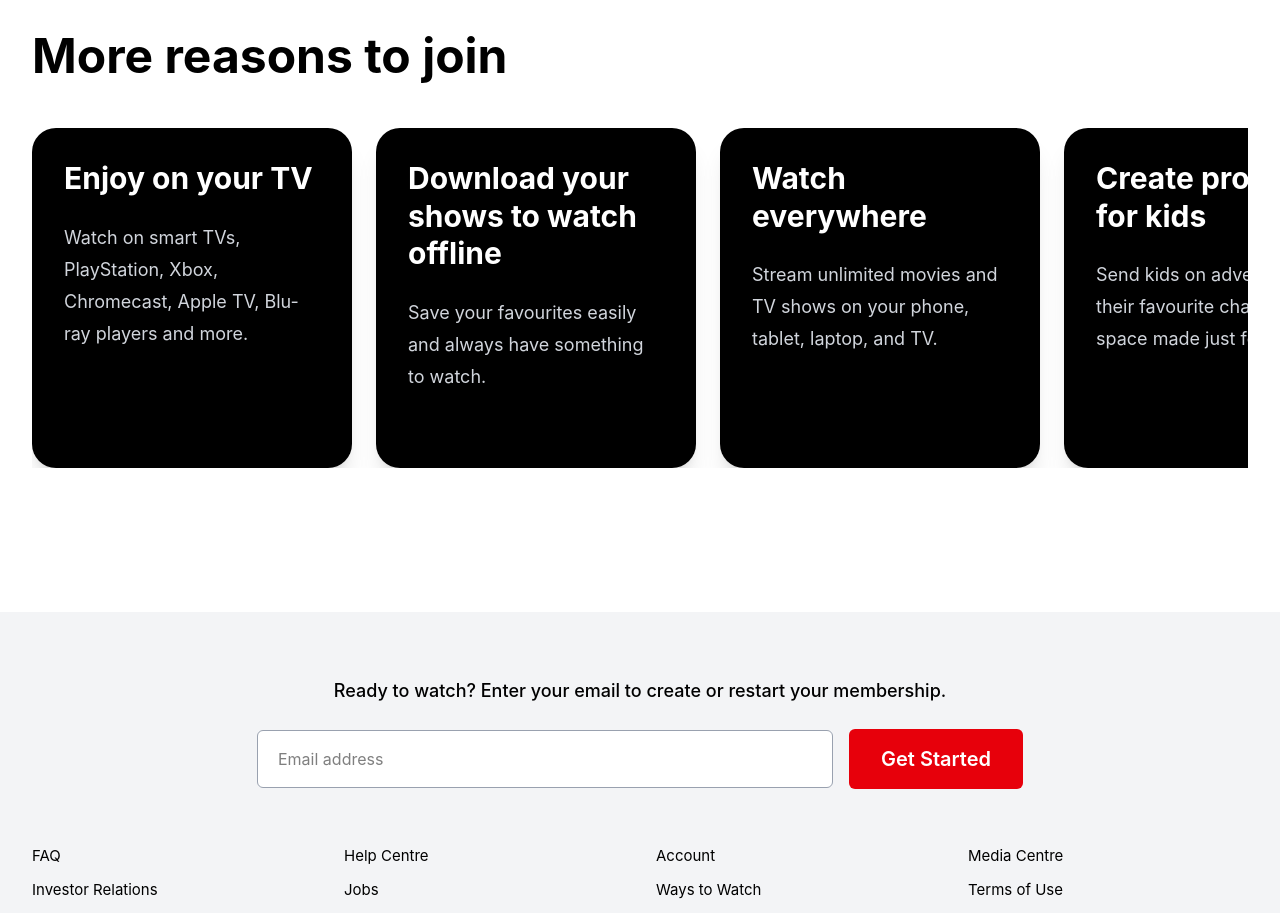
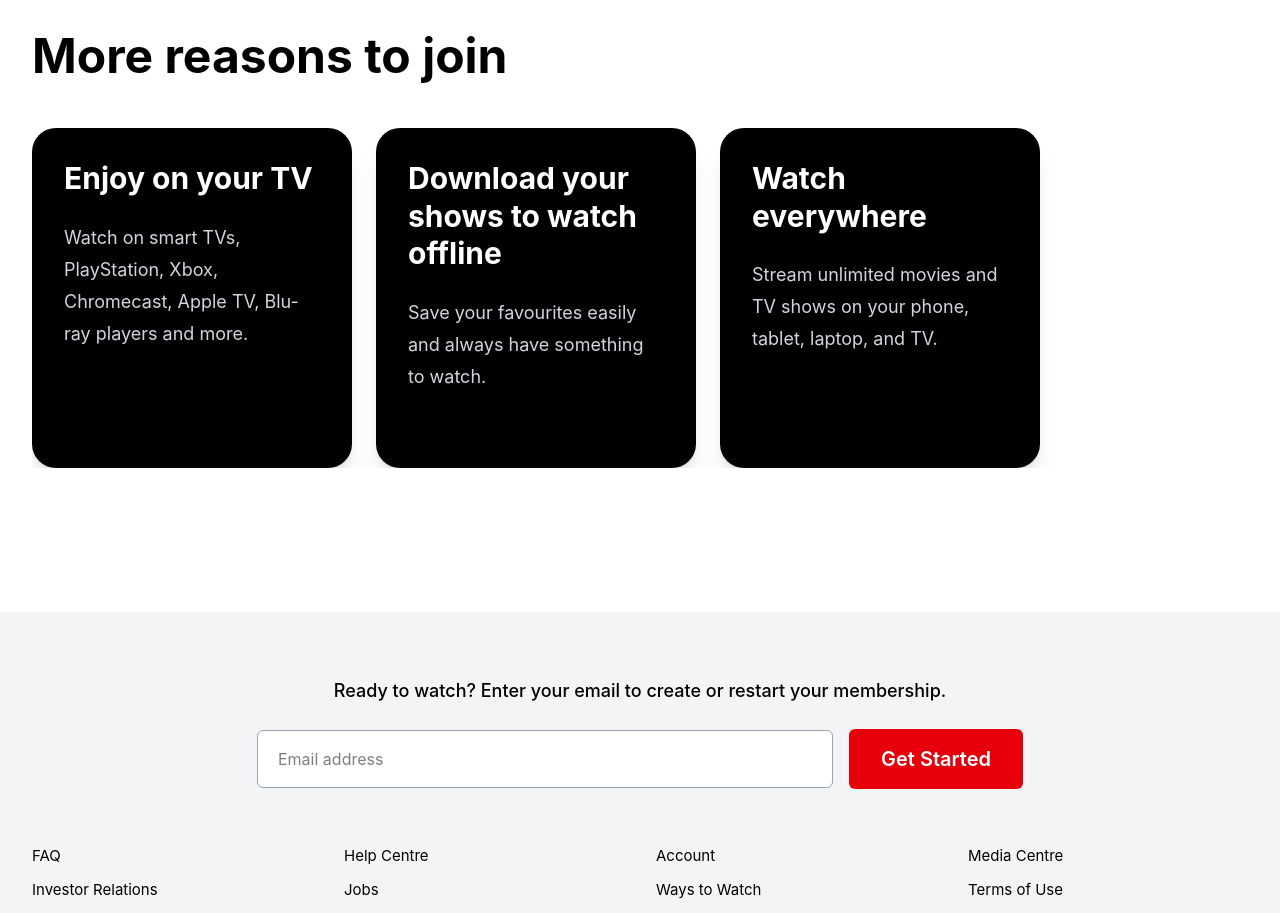
Before and after one commit to Divyanshu3470/MovieHub, a React (Vite) app: page / in a window 1280 px wide. Shown: the part 1160-2073 px from the top of the page. Built offline with nearby package versions, Linux system fonts and the light colour scheme; no server answers.

Commit message:
Update Reasons component

```diff
--- a/src/components/Reasons.jsx
+++ b/src/components/Reasons.jsx
@@ -18,10 +18,6 @@ function Reasons() {
     {
       title: "Watch everywhere",
       desc: "Stream unlimited movies and TV shows on your phone, tablet, laptop, and TV.",
-    },
-    {
-      title: "Create profiles for kids",
-      desc: "Send kids on adventures with their favourite characters in a space made just for them.",
     }]
 
   return (
```
